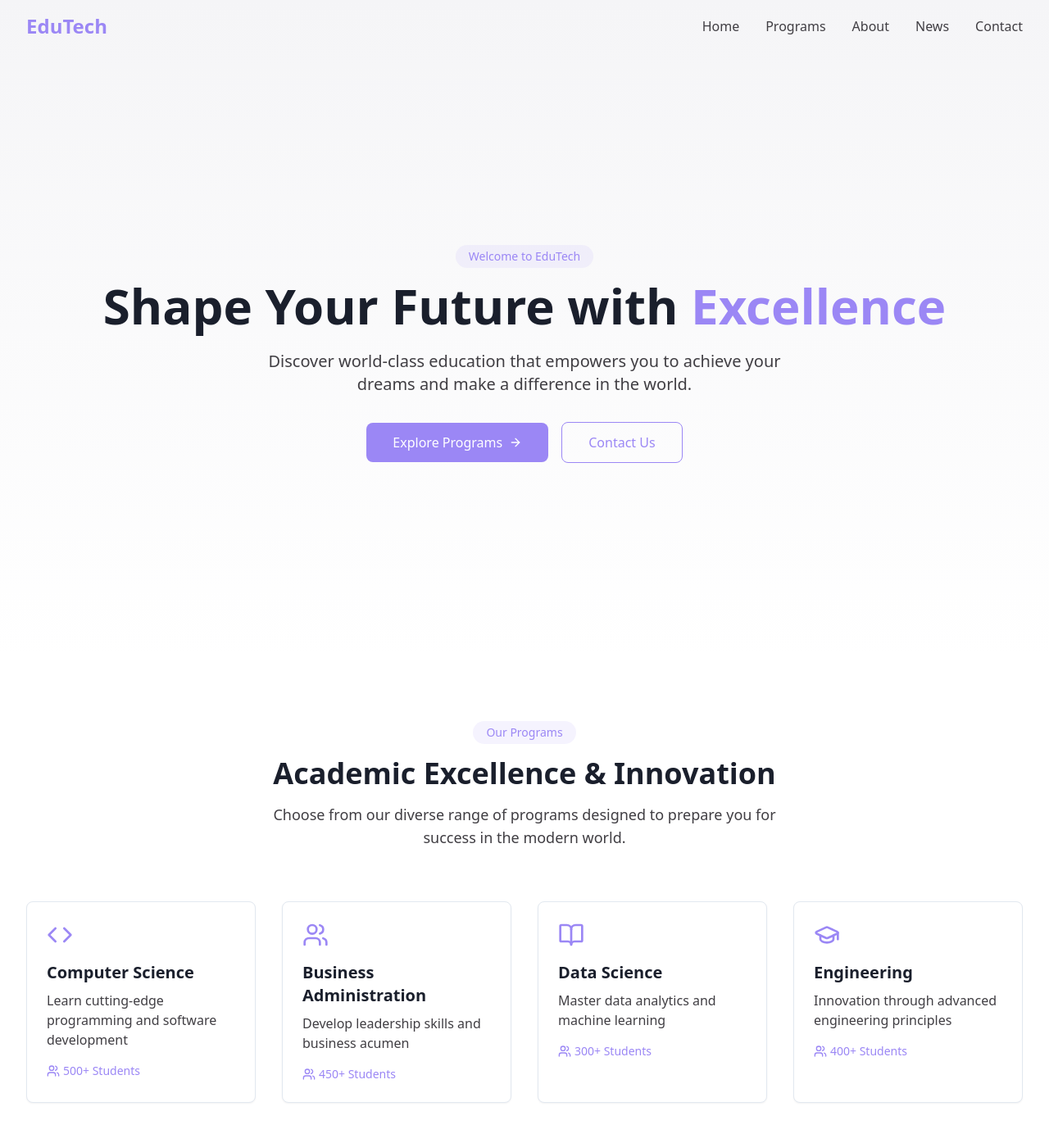
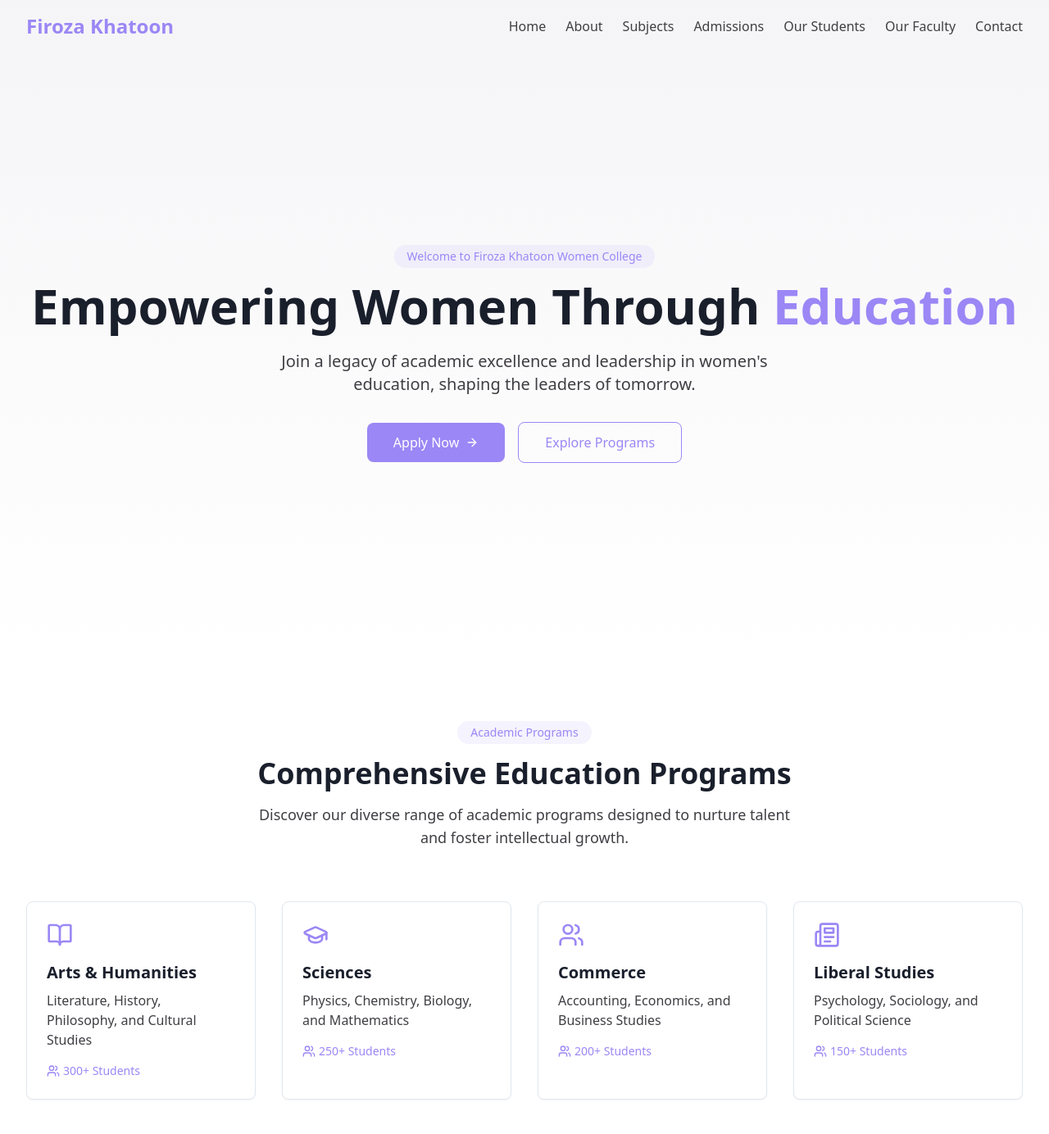
Before and after one commit to zainabqureshi09/college-connect-wizard, a React (Vite) app: page / in a window 1280 px wide. Shown: the top 1384 px of the page at 82% size. Built offline with nearby package versions, Linux system fonts and the light colour scheme.

Commit message:
Implement Firoza Khatoon Women College website
This commit implements a new website for Firoza Khatoon Women College, featuring sections for Home, About, Subjects, Admissions, Our Students, Our Faculty, and Contact.  The design includes interactive elements and multimedia content.

```diff
--- a/src/components/Hero.tsx
+++ b/src/components/Hero.tsx
@@ -10,29 +10,29 @@ const Hero = () => {
       <div className="max-w-7xl mx-auto px-4 sm:px-6 lg:px-8 py-20">
         <div className="text-center animate-fade-up">
           <span className="inline-block px-4 py-1 mb-4 text-sm font-medium text-college-primary bg-college-primary/10 rounded-full">
-            Welcome to EduTech
+            Welcome to Firoza Khatoon Women College
           </span>
           <h1 className="text-4xl md:text-6xl font-bold text-college-dark mb-6">
-            Shape Your Future with
-            <span className="text-college-primary"> Excellence</span>
+            Empowering Women Through
+            <span className="text-college-primary"> Education</span>
           </h1>
           <p className="text-lg md:text-xl text-college-secondary max-w-2xl mx-auto mb-8">
-            Discover world-class education that empowers you to achieve your dreams
-            and make a difference in the world.
+            Join a legacy of academic excellence and leadership in women's
+            education, shaping the leaders of tomorrow.
           </p>
           <div className="flex flex-col sm:flex-row gap-4 justify-center items-center">
             <a
-              href="#programs"
+              href="#admissions"
               className="px-8 py-3 bg-college-primary text-white rounded-lg hover:bg-college-primary/90 transition-colors duration-200 flex items-center gap-2"
             >
-              Explore Programs
+              Apply Now
               <ArrowRight className="h-4 w-4" />
             </a>
             <a
-              href="#contact"
+              href="#subjects"
               className="px-8 py-3 border border-college-primary text-college-primary rounded-lg hover:bg-college-primary/10 transition-colors duration-200"
             >
-              Contact Us
+              Explore Programs
             </a>
           </div>
         </div>
--- a/src/components/Navigation.tsx
+++ b/src/components/Navigation.tsx
@@ -16,9 +16,11 @@ const Navigation = () => {
 
   const navLinks = [
     { name: "Home", href: "#home" },
-    { name: "Programs", href: "#programs" },
     { name: "About", href: "#about" },
-    { name: "News", href: "#news" },
+    { name: "Subjects", href: "#subjects" },
+    { name: "Admissions", href: "#admissions" },
+    { name: "Our Students", href: "#students" },
+    { name: "Our Faculty", href: "#faculty" },
     { name: "Contact", href: "#contact" },
   ];
 
@@ -34,12 +36,12 @@ const Navigation = () => {
         <div className="flex justify-between items-center h-16">
           <div className="flex-shrink-0">
             <span className="text-2xl font-bold text-college-primary">
-              EduTech
+              Firoza Khatoon
             </span>
           </div>
 
           {/* Desktop Navigation */}
-          <div className="hidden md:flex items-center space-x-8">
+          <div className="hidden md:flex items-center space-x-6">
             {navLinks.map((link) => (
               <a
                 key={link.name}
--- /dev/null
+++ b/src/components/Subjects.tsx
@@ -0,0 +1,79 @@
+
+import { Card } from "@/components/ui/card";
+import { BookOpen, Users, GraduationCap, Newspaper } from "lucide-react";
+
+const subjects = [
+  {
+    title: "Arts & Humanities",
+    description: "Literature, History, Philosophy, and Cultural Studies",
+    icon: BookOpen,
+    students: "300+",
+  },
+  {
+    title: "Sciences",
+    description: "Physics, Chemistry, Biology, and Mathematics",
+    icon: GraduationCap,
+    students: "250+",
+  },
+  {
+    title: "Commerce",
+    description: "Accounting, Economics, and Business Studies",
+    icon: Users,
+    students: "200+",
+  },
+  {
+    title: "Liberal Studies",
+    description: "Psychology, Sociology, and Political Science",
+    icon: Newspaper,
+    students: "150+",
+  },
+];
+
+const Subjects = () => {
+  return (
+    <section id="subjects" className="py-20 bg-white">
+      <div className="max-w-7xl mx-auto px-4 sm:px-6 lg:px-8">
+        <div className="text-center mb-16 animate-fade-up">
+          <span className="inline-block px-4 py-1 mb-4 text-sm font-medium text-college-primary bg-college-primary/10 rounded-full">
+            Academic Programs
+          </span>
+          <h2 className="text-3xl md:text-4xl font-bold text-college-dark mb-4">
+            Comprehensive Education Programs
+          </h2>
+          <p className="text-lg text-college-secondary max-w-2xl mx-auto">
+            Discover our diverse range of academic programs designed to nurture
+            talent and foster intellectual growth.
+          </p>
+        </div>
+
+        <div className="grid grid-cols-1 md:grid-cols-2 lg:grid-cols-4 gap-8">
+          {subjects.map((subject, index) => (
+            <Card
+              key={subject.title}
+              className="p-6 hover:shadow-lg transition-shadow duration-300 animate-fade-up"
+              style={{
+                animationDelay: `${index * 100}ms`,
+              }}
+            >
+              <div className="mb-4">
+                <subject.icon className="h-8 w-8 text-college-primary" />
+              </div>
+              <h3 className="text-xl font-semibold text-college-dark mb-2">
+                {subject.title}
+              </h3>
+              <p className="text-college-secondary mb-4">
+                {subject.description}
+              </p>
+              <div className="flex items-center text-sm text-college-primary">
+                <Users className="h-4 w-4 mr-1" />
+                {subject.students} Students
+              </div>
+            </Card>
+          ))}
+        </div>
+      </div>
+    </section>
+  );
+};
+
+export default Subjects;
--- a/src/pages/Index.tsx
+++ b/src/pages/Index.tsx
@@ -1,14 +1,14 @@
 
 import Navigation from "@/components/Navigation";
 import Hero from "@/components/Hero";
-import Programs from "@/components/Programs";
+import Subjects from "@/components/Subjects";
 
 const Index = () => {
   return (
     <div className="min-h-screen bg-white">
       <Navigation />
       <Hero />
-      <Programs />
+      <Subjects />
     </div>
   );
 };
```
